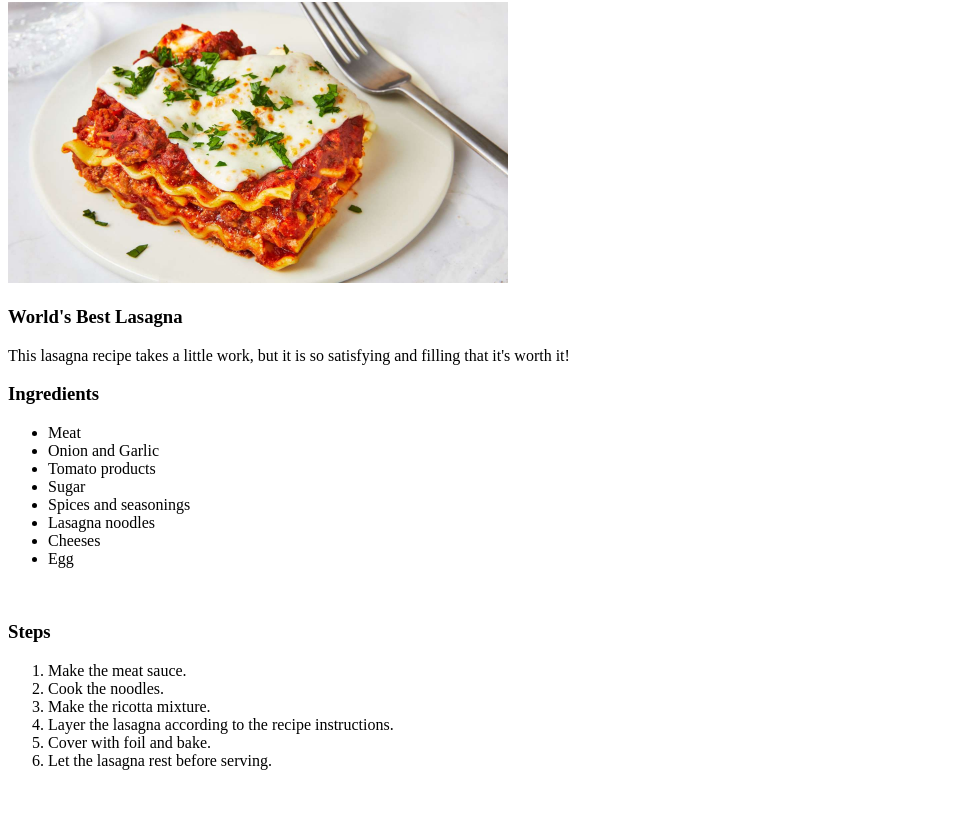
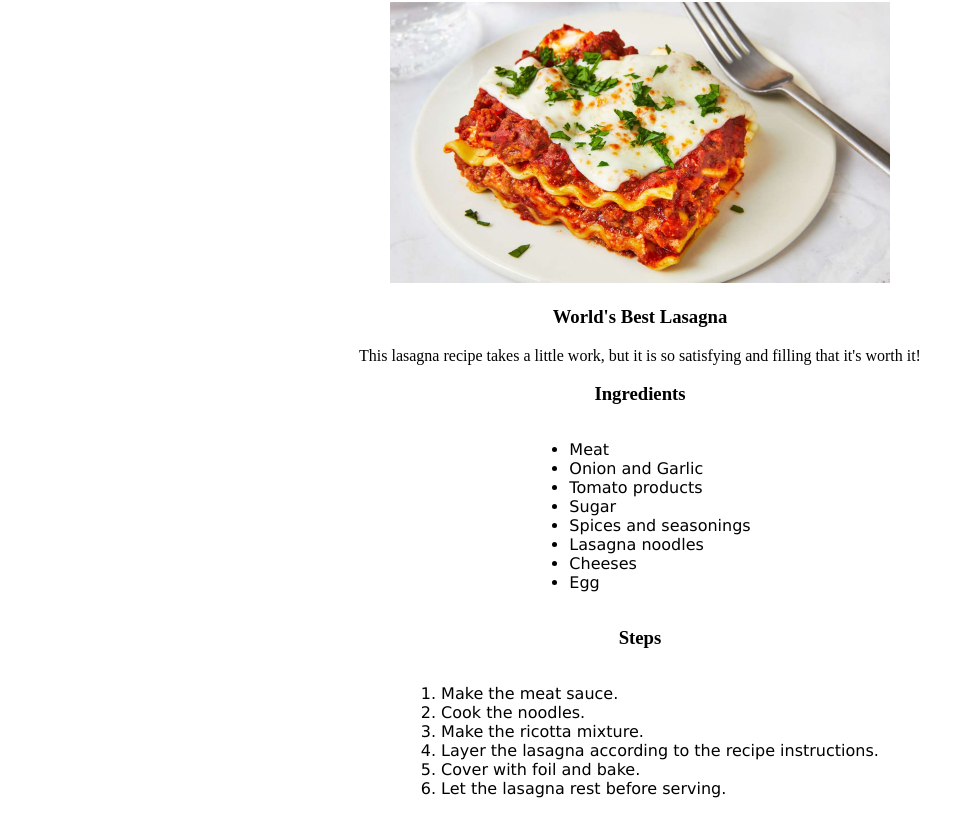
Before and after one commit to Proffian/odin-recipes, a plain HTML site: page recipes/lasagna.html in a window 1280 px wide. Shown: the part 78-900 px from the top of the page, without its empty margins (0-974 px from the left). Before the commit the page ends 864 px from the top, so only its background shows below. Drawn offline with Linux system fonts and the light colour scheme.

Commit message:
added styles to recipe pages and introduced div and display rules

```diff
--- a/recipes/lasagna.html
+++ b/recipes/lasagna.html
@@ -4,6 +4,7 @@
     <meta charset="UTF-8">
     <meta name="viewport" content="width=device-width, initial-scale=1.0">
     <title>Document</title>
+    <link rel="stylesheet" href="../style.css">
 </head>
 <body>
     <h1>Lasagna</h1>
@@ -17,8 +18,8 @@
     </p>
 
     <h3>Ingredients</h3>
-
-    <ul>
+    <div class="container">
+        <ul class="myUL">
             <li>Meat</li>
             <li>Onion and Garlic</li>
             <li>Tomato products</li>
@@ -33,7 +34,7 @@
 
         <h3>Steps</h3>
 
-    <ol>
+        <ol class="myOL">
             <li>Make the meat sauce.</li>
             <li>Cook the noodles.</li>
             <li>Make the ricotta mixture.</li>
@@ -41,5 +42,6 @@
             <li>Cover with foil and bake.</li>
             <li>Let the lasagna rest before serving.</li>
         </ol>
+    </div>
 </body>
 </html>
--- /dev/null
+++ b/style.css
@@ -0,0 +1,28 @@
+.header {
+    font-family: Verdana, Geneva, Tahoma, sans-serif;
+    color: darkgreen;
+    font-weight: 800;
+    text-align: center;
+}
+
+li {
+    font-family: 'Lucida Sans', 'Lucida Sans Regular', 'Lucida Grande', 'Lucida Sans Unicode', Geneva, Verdana, sans-serif;
+}
+
+div.container {
+    text-align: center;
+}
+
+ul.myUL {
+    display: inline-block;
+    text-align: left;
+}
+
+body {
+    text-align: center;
+}
+
+ol.myOL {
+    display: inline-block;
+    text-align: left;
+}
```
Also changed, not shown: index.html (+8 -8 lines), recipes/gnocchi.html (+5 -3 lines), recipes/milkshake.html (+5 -3 lines). Lines whose indentation alone changed are shown as unchanged.
